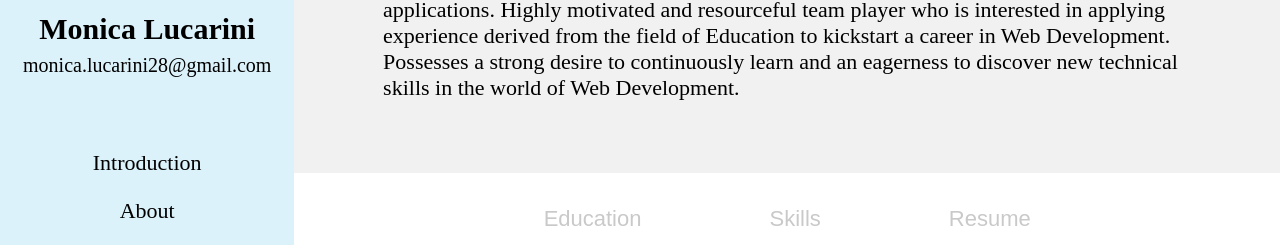
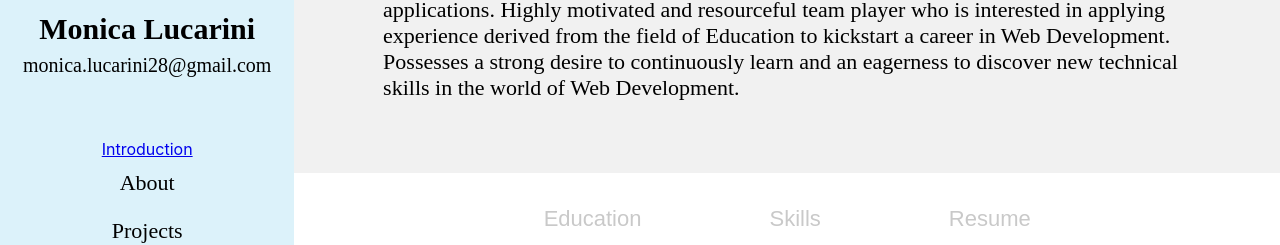
Before and after one commit to MonicaLuca/portfolio, a React (Create React App) app: page / in a window 1280 px wide. Shown: the part 1162-1407 px from the top of the page. Built offline with nearby package versions, Linux system fonts and the light colour scheme.

Commit message:
temp commit

```diff
--- a/src/components/sideNav.jsx
+++ b/src/components/sideNav.jsx
@@ -4,6 +4,7 @@ import IconButton from '@material-ui/core/IconButton';
 import LinkedInIcon from '@material-ui/icons/LinkedIn';
 import GitHubIcon from '@material-ui/icons/GitHub';
 import CreateIcon from '@material-ui/icons/Create';
+
 
 export default class SideNav extends Component {
   render() {
@@ -15,7 +16,7 @@ export default class SideNav extends Component {
           <h3 className='nav_email'>monica.lucarini28@gmail.com</h3>
         </div>
         <div className="nav_button_group">
-        <a href="#" className="nav_button">Introduction</a>
+          <a href="#" >Introduction</a>
           <a href="#" className="nav_button">About</a>
           <a href="#" className="nav_button">Projects</a>
           <a href="#" className="nav_button">My Timeline</a>
```
Lines whose indentation alone changed are shown as unchanged.
